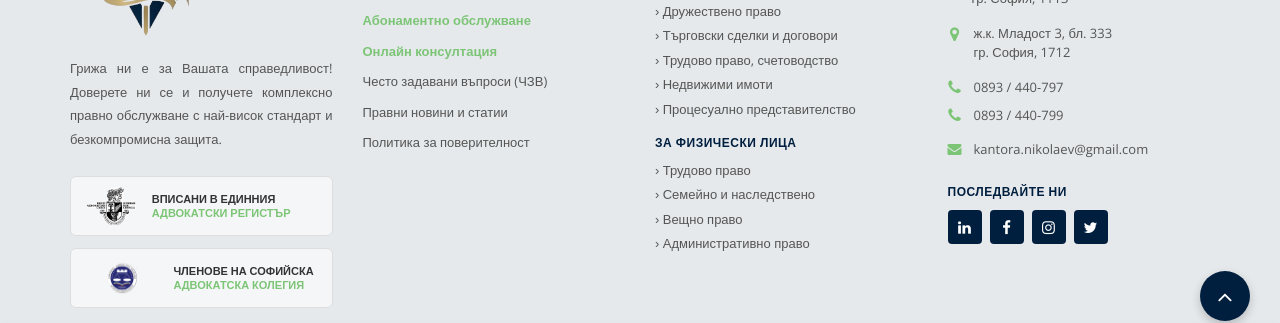
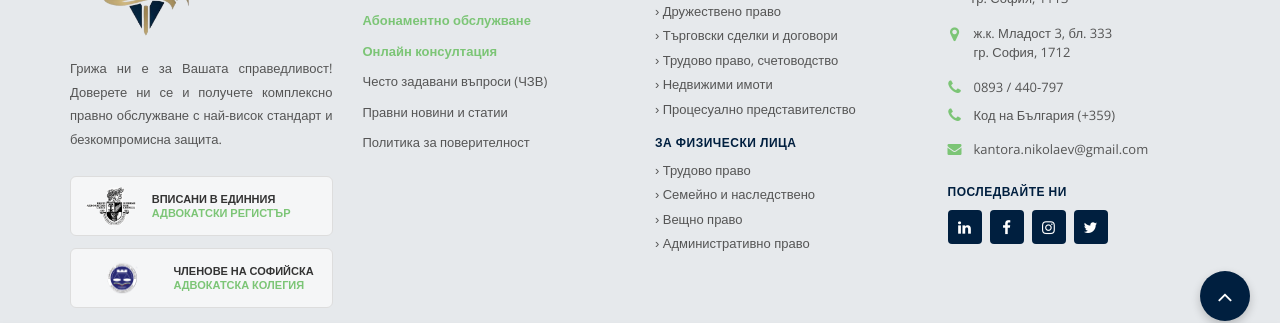
Before and after one commit to NikolaiNikolaev/law-page, a Jekyll site: the page built from kolektiv/advokat-iva-hairedinska.html, in a window 1280 px wide and 900 px high, scrolled down 1471 px. Shown: the part 484-807 px from the top of the window. Built offline with Jekyll 4.4.1, drawn with Linux system fonts in a browser that asks for light colours.

Commit message:
Update phone number to Bulgarian code

```diff
--- a/_includes/footer.html
+++ b/_includes/footer.html
@@ -76,7 +76,7 @@
 
                 <div style="display: flex; align-items: center; margin-bottom: 15px; font-size: 13px; color: #555;">
                     <i class="fa fa-phone" style="color: #7cc576; font-size: 16px; margin-right: 12px; width: 14px; text-align: center;"></i>
-                    <span>0893 / 440-799</span>
+                    <span>Код на България (+359)</span>
                 </div>
 
                 <div style="display: flex; align-items: center; margin-bottom: 25px; font-size: 13px; color: #555;">
```
